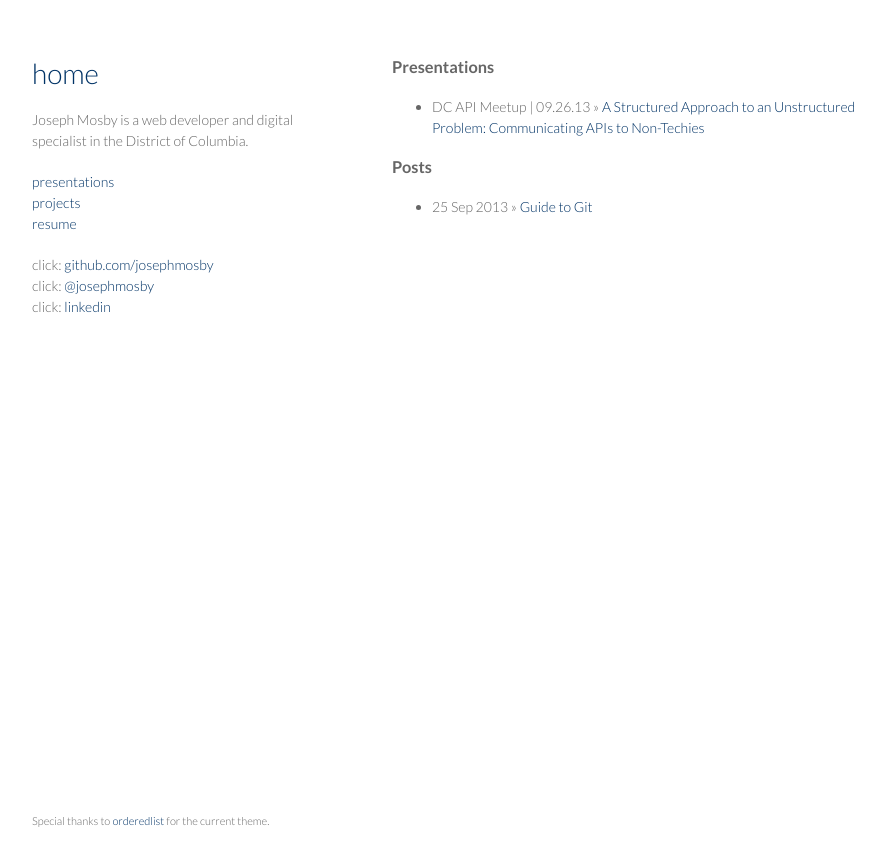
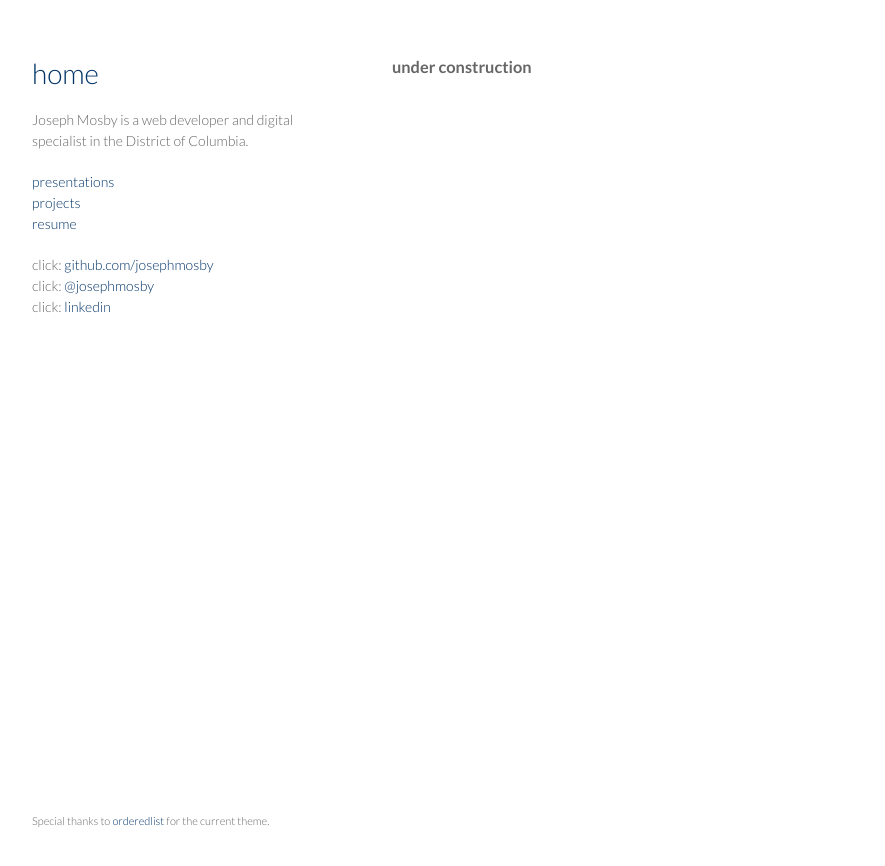
Before and after one commit to josephmosby/josephmosby.github.io, a Jekyll site: the page built from resume/index.html, in a window 1280 px wide. Shown: the top 866 px of the page, without its empty margins (178-1063 px from the left). Built offline with Jekyll 4.4.1, drawn with Linux system fonts in a browser that asks for light colours.

Commit message:
updating indices

```diff
--- a/projects/index.html
+++ b/projects/index.html
@@ -1,5 +1,5 @@
 ---
 layout: default
 ---
-<h3>Community Participation Analysis of IdeaScale.com</h3>
-<p>IdeaScale.com is a crowdsourcing platform used by several government agencies to solicit feedback from citizens and employees. These charts cull data from an example community via the IdeaScale API, then run analysis on that data using various chart types. The Github repository for this project may be found here: <a href="http://github.com/josephmosby/ideascaleviz">github.com/josephmosby/ideascaleviz</a>.</p>
+<h3><a href="http://github.com/josephmosby/ideascaleviz">Community Participation Analysis of IdeaScale.com</a></h3>
+<p>IdeaScale.com is a crowdsourcing platform used by several government agencies to solicit feedback from citizens and employees. These charts cull data from an example community via the IdeaScale API, then run analysis on that data using various chart types. The Github repository for this project may be found at <a href="http://github.com/josephmosby/ideascaleviz">github.com/josephmosby/ideascaleviz</a>.</p>
--- a/resume/index.html
+++ b/resume/index.html
@@ -1,15 +1,4 @@
 ---
 layout: default
 ---
-<h3>Presentations</h3>
-<ul class="presentations">
-	<li><span>DC API Meetup | 09.26.13</span> &raquo; <a href="/presentations/dc_api/index.html">A Structured Approach to an Unstructured Problem: Communicating APIs to Non-Techies</a></li>
-</ul>
-
-
-<h3>Posts</h3>
-<ul class="posts">
-	{% for post in site.posts %}
-		<li><span>{{ post.date | date_to_string }}</span> &raquo; <a href="{{ post.url }}">{{ post.title }}</a></li>
-	{% endfor %}
-</ul>
+<h3>under construction</h3>
```
Also changed, not shown: presentations/index.html (+0 -8 lines).
